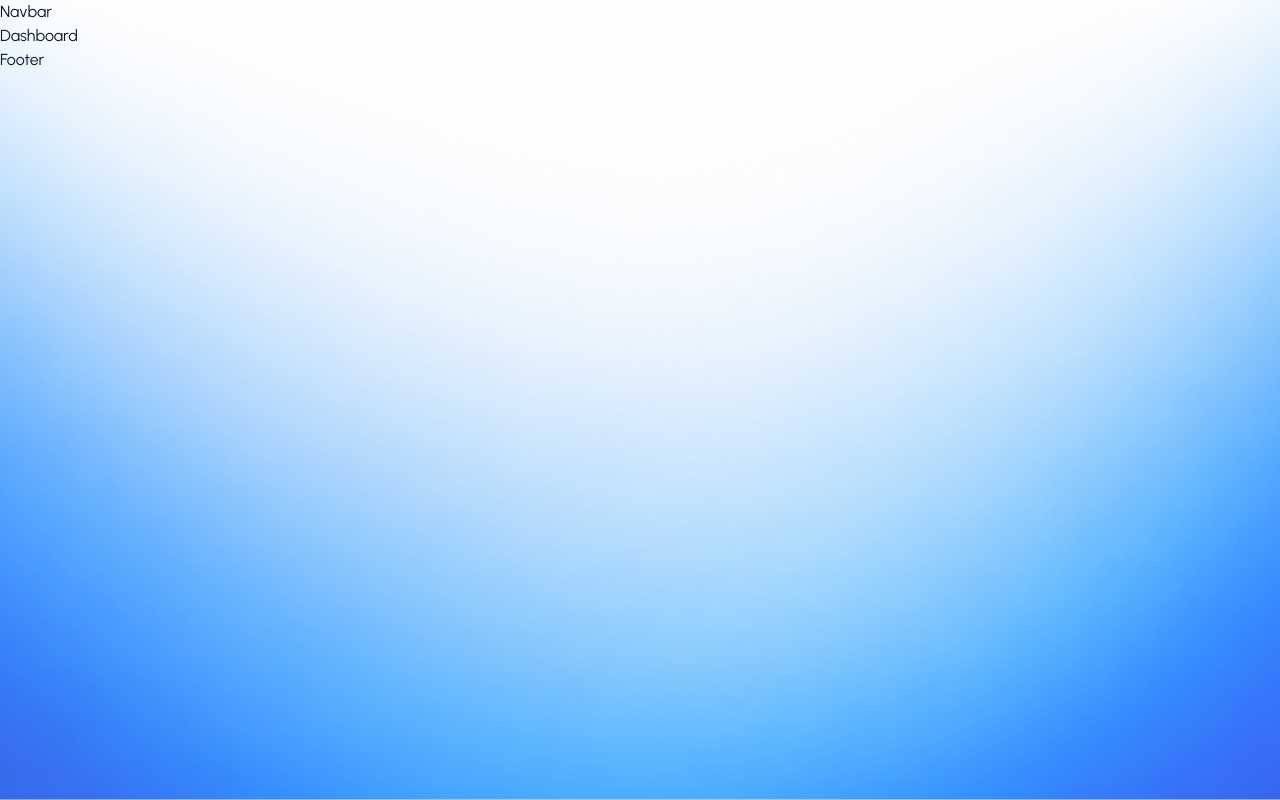
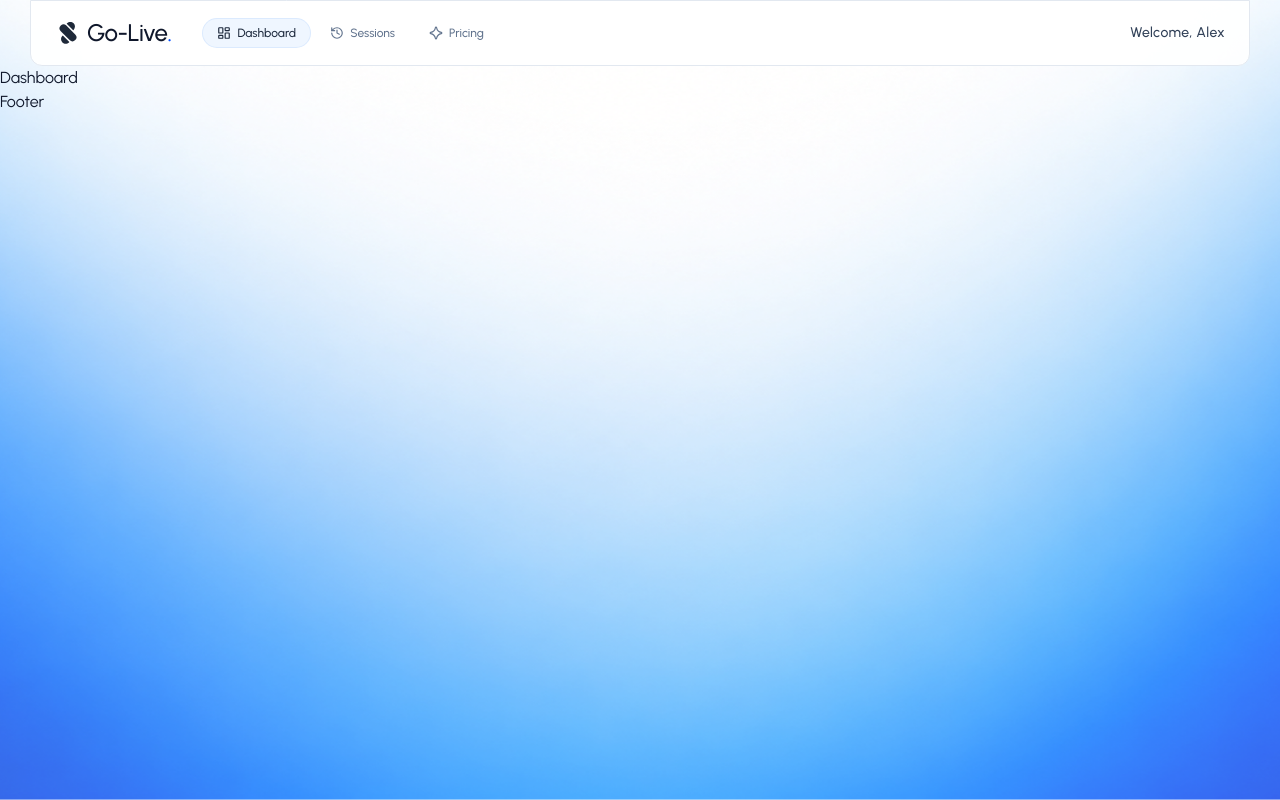
Before and after one commit to Abhinav-Kumar-Bindra21/Go-Live, a React (Vite) app in the folder client/: page /dashboard in a window 1280 px wide. Built offline with nearby package versions, Linux system fonts and the light colour scheme; no server answers.

Commit message:
navbar done

```diff
--- a/client/src/assets/asset.js
+++ b/client/src/assets/asset.js
@@ -18,8 +18,6 @@
   monthlyLimit: null, // Unlimited for premium
   maxParticipants: 100,
 };
-
-
 
 export const dummySessions = [
   {
--- a/client/src/components/Navbar.tsx
+++ b/client/src/components/Navbar.tsx
@@ -1,5 +1,74 @@
+import { Link, useLocation } from "react-router";
+import { dummyUser } from "../assets/asset";
+import { AstroidIcon, HistoryIcon, LayoutDashboardIcon } from "lucide-react";
+import { SignOutButton, UserButton } from "@clerk/react";
+
 const Navbar = () => {
-  return <div>Navbar</div>;
+  const { isSignedIn, user } = { user: dummyUser, isSignedIn: true };
+  console.log(user);
+
+  const location = useLocation();
+
+  const userName =
+    user?.fullname || user?.firstName || user?.primaryEmailAddress?.emailAddress?.split("@")[0] || "user";
+  return (
+    <header className="w-full max-w-305 mx-auto bg-white/90 backdrop-blur-2xl xl:rounded-b-xl sticky top-0 z-40 px-6 py-4 flex items-center justify-between border border-slate-200">
+      {/* Brand logo and navigation link */}
+
+      <div className="flex items-center gap-6">
+        <Link to={"/dashboard"} className="flex items-center gap-1.5">
+          <img src="/logo.svg" alt="Go-Live" className="size-6.5" />
+          <span className="text-2xl font-medium tracking-tight text-slate-900 flex items-center">
+            Go-Live<span className="text-primary">.</span>
+          </span>
+        </Link>
+
+        {isSignedIn && (
+          <nav className="hidden md:flex items-center gap-1.5 ml-2">
+            <Link
+              to="/dashboard"
+              className={`px-3.5 py-1.5 rounded-full text-xs font-medium transition-all flex items-center gap-1.5 ${location.pathname === "/dashboard" ? "ring ring-blue-100 bg-blue-50 text-slate-800" : "text-slate-500 hover:text-slate-900 hover:bg-slate-50"}`}
+            >
+              <LayoutDashboardIcon className="size-3.5" />
+              Dashboard
+            </Link>
+
+            <Link
+              to="/sessions"
+              className={`px-3.5 py-1.5 rounded-full text-xs font-medium transition-all flex items-center gap-1.5 ${location.pathname === "/sessions" ? "ring ring-blue-100 bg-blue-50 text-slate-800" : "text-slate-500 hover:text-slate-900 hover:bg-slate-50"}`}
+            >
+              <HistoryIcon className="size-3.5" />
+              Sessions
+            </Link>
+
+            <Link
+              to="/pricing"
+              className={`px-3.5 py-1.5 rounded-full text-xs font-medium transition-all flex items-center gap-1.5 ${location.pathname === "/pricing" ? "ring ring-blue-100 bg-blue-50 text-slate-800" : "text-slate-500 hover:text-slate-900 hover:bg-slate-50"}`}
+            >
+              <AstroidIcon className="size-3.5" />
+              Pricing
+            </Link>
+          </nav>
+        )}
+      </div>
+      {/* Right profile / UserButton */}
+
+      {isSignedIn && (
+        <div className="flex items-center gap-4">
+          <Link
+            to="/sessions"
+            className="md:hidden text-xs font-medium text-slate-600 hover:text-primary flex items-center gap-1"
+          >
+            <HistoryIcon className="size-4" />
+            Sessions
+          </Link>
+          <span className="font-medium hidden sm:inline tracking-wide text-sm text-slate-700">Welcome, {userName}</span>
+
+          <UserButton />
+        </div>
+      )}
+    </header>
+  );
 };
 
 export default Navbar;
```
Lines whose indentation alone changed are shown as unchanged.
